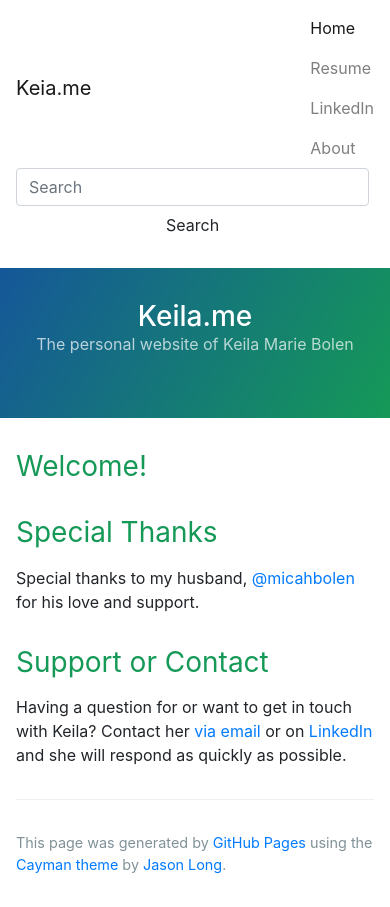
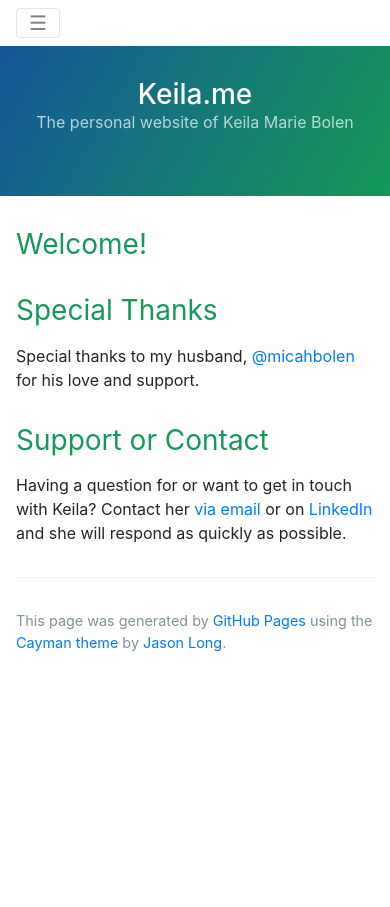
Before and after one commit to KeilaBolen/keilabolen.github.io, a plain HTML site: page index.html in a window 390 px wide. After the commit the page ends 844 px from the top, so only its background shows below. Drawn offline with nearby package versions, Linux system fonts and the light colour scheme.

Commit message:
Implement responsive navbar.

```diff
--- a/index.html
+++ b/index.html
@@ -13,25 +13,26 @@
   </head>
   <body>
     <nav class="navbar navbar-light bg-faded">
-      <a class="navbar-brand" href="#">Keia.me</a>
+      <button class="navbar-toggler hidden-sm-up" type="button" data-toggle="collapse" data-target="#exCollapsingNavbar2">
+        &#9776;
+      </button>
+      <div class="collapse navbar-toggleable-xs" id="exCollapsingNavbar2">
+        <a class="navbar-brand" href="#">Keila.me</a>
         <ul class="nav navbar-nav">
           <li class="nav-item active">
             <a class="nav-link" href="#">Home <span class="sr-only">(current)</span></a>
           </li>
           <li class="nav-item">
-          <a class="nav-link" href="assets/keila-bolen-resume.docx">Resume</a>
+            <a class="nav-link" href="assets/keila-bolen-resume-one-page.docx">1-Page Resume</a>
           </li>
           <li class="nav-item">
-          <a class="nav-link" href="#">LinkedIn</a>
+            <a class="nav-link" href="assets/keila-bolen-resume-full.docx">Full Resume</a>
           </li>
           <li class="nav-item">
             <a class="nav-link" href="#">About</a>
           </li>
         </ul>
-      <form class="form-inline pull-xs-right">
-        <input class="form-control" type="text" placeholder="Search">
-        <button class="btn btn-success-outline" type="submit">Search</button>
-      </form>
+      </div>
     </nav>
     <section class="page-header">
       <h1 class="project-name">Keila.me</h1>
```
Lines whose indentation alone changed are shown as unchanged.
